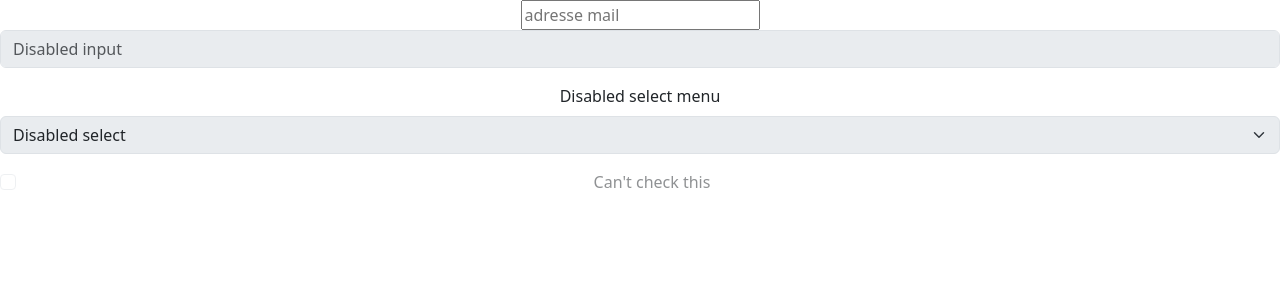
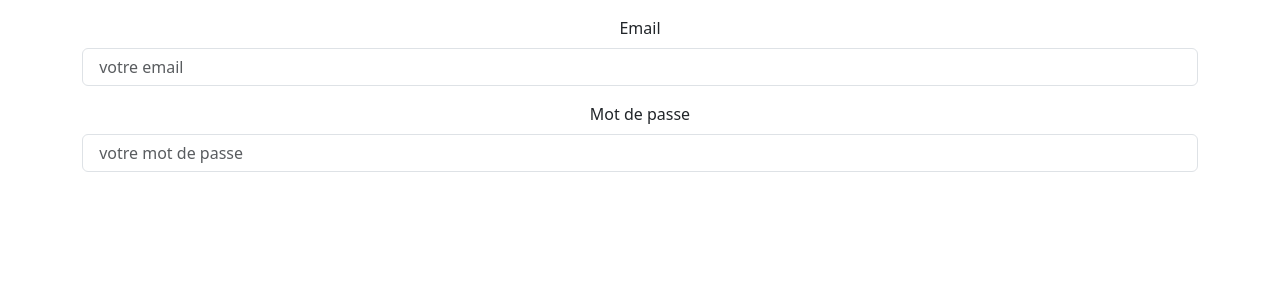
Before and after one commit to libson28/Atelier13React, a React (Create React App) app: page / in a window 1280 px wide. Shown: the top 300 px of the page. Built offline with nearby package versions, Linux system fonts and the light colour scheme.

Commit message:
fisrt commit

```diff
--- a/src/Pages/Inscription/Connexion.js
+++ b/src/Pages/Inscription/Connexion.js
@@ -1,22 +1,20 @@
 import React from 'react'
+import { Container } from 'react-bootstrap';
 import Form from 'react-bootstrap/Form';
 
 function Login() {
   return (
     <>
-      <Form.Group className="mb-3">
-        <input type='email' placeholder='adresse mail'></input>
-        <Form.Control placeholder="Disabled input" disabled />
+    <Container>
+      <Form.Group className="mb-3 mt-3">
+      <Form.Label> Email</Form.Label>
+        <Form.Control placeholder=" votre email"/>
       </Form.Group>
       <Form.Group className="mb-3">
-        <Form.Label>Disabled select menu</Form.Label>
-        <Form.Select disabled>
-          <option>Disabled select</option>
-        </Form.Select>
+        <Form.Label> Mot de passe</Form.Label>
+        <Form.Control placeholder=" votre mot de passe"/>
       </Form.Group>
-      <Form.Group className="mb-3">
-        <Form.Check type="checkbox" label="Can't check this" disabled />
-      </Form.Group>
+      </Container>
     </>
   );
 }
```
Also changed, not shown: src/Pages/Inscription/Inscription.js (+37 -0 lines).
